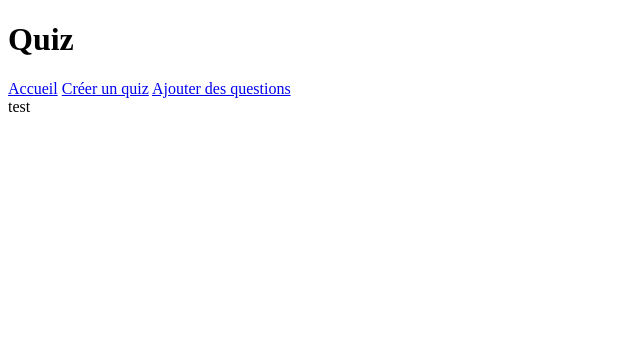
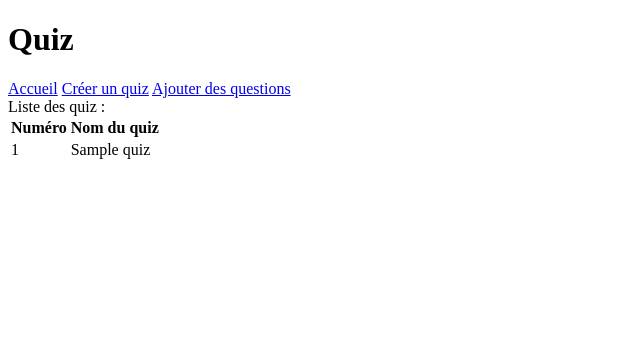
Before and after one commit to Benjamin383/TP-QUIZ, a PHP site: page / in a window 1280 px wide. Shown: the top 358 px of the page, without its empty margins (0-640 px from the left). Run offline with PHP 8.4, Linux system fonts and the light colour scheme; tables that the repository leaves empty hold one stand-in row (values such as "Sample post"); data that the repository does not hold is empty.

Commit message:
Quiz ajout et liste

```diff
--- a/src/index.php
+++ b/src/index.php
@@ -2,17 +2,27 @@
 <?php
 require_once 'config.php';
 
-
+$sql_quiz = "SELECT id_quiz, titre FROM quiz";
+$result_quiz = $conn->query($sql_quiz);
+$quizs = $result_quiz->fetch_all(MYSQLI_ASSOC);
 
 ?>
-test
+
+Liste des quiz : <br>
+<table>
+        <tr>
+            <th>Numéro</th>
+            <th>Nom du quiz</th>
+        </tr>
 <?php foreach ($quizs as $quiz): ?>
-        <label>
-            <input type="text" name="quiz[]" value="<?= $quiz['id_quiz'] ?>">
-            <?= $quiz['titre'] ?>
-        </label><br>
+        <tr>
+            <td><?= $quiz['id_quiz'] ?></td>
+            <td>
+                 <?= $quiz['titre'] ?>
+            </td>
+        </tr>
     <?php endforeach; ?>
-
+</table>
 
 <?php
 $title = "Accueil";
--- a/src/layout/layout.php
+++ b/src/layout/layout.php
@@ -8,7 +8,7 @@
         <header class="">
             <h1 class="">Quiz</h1>
             <nav>
-                <a href="index.php" class="">Accueil</a>
+                <a href="/src/index" class="">Accueil</a>
                 <a href="/quiz/quiz_form_add.php" class="">Créer un quiz</a>
                 <a href="/question/question_form_add.php" class="">Ajouter des questions</a>
             </nav>
--- a/src/quiz/quiz_form_add.php
+++ b/src/quiz/quiz_form_add.php
@@ -10,7 +10,7 @@ $quizs = $result_quiz->fetch_all(MYSQLI_ASSOC);
 ?>
 
 <form action="quiz_add.php" method="POST">
-<label for="titre">Quiz :</label>
+<label for="titre">Nom du quiz :</label><br>
 <input type="text" name="titre" id="titre">
     <br>
 
```
Also changed, not shown: src/quiz/quiz_add.php (+24 -0 lines).
